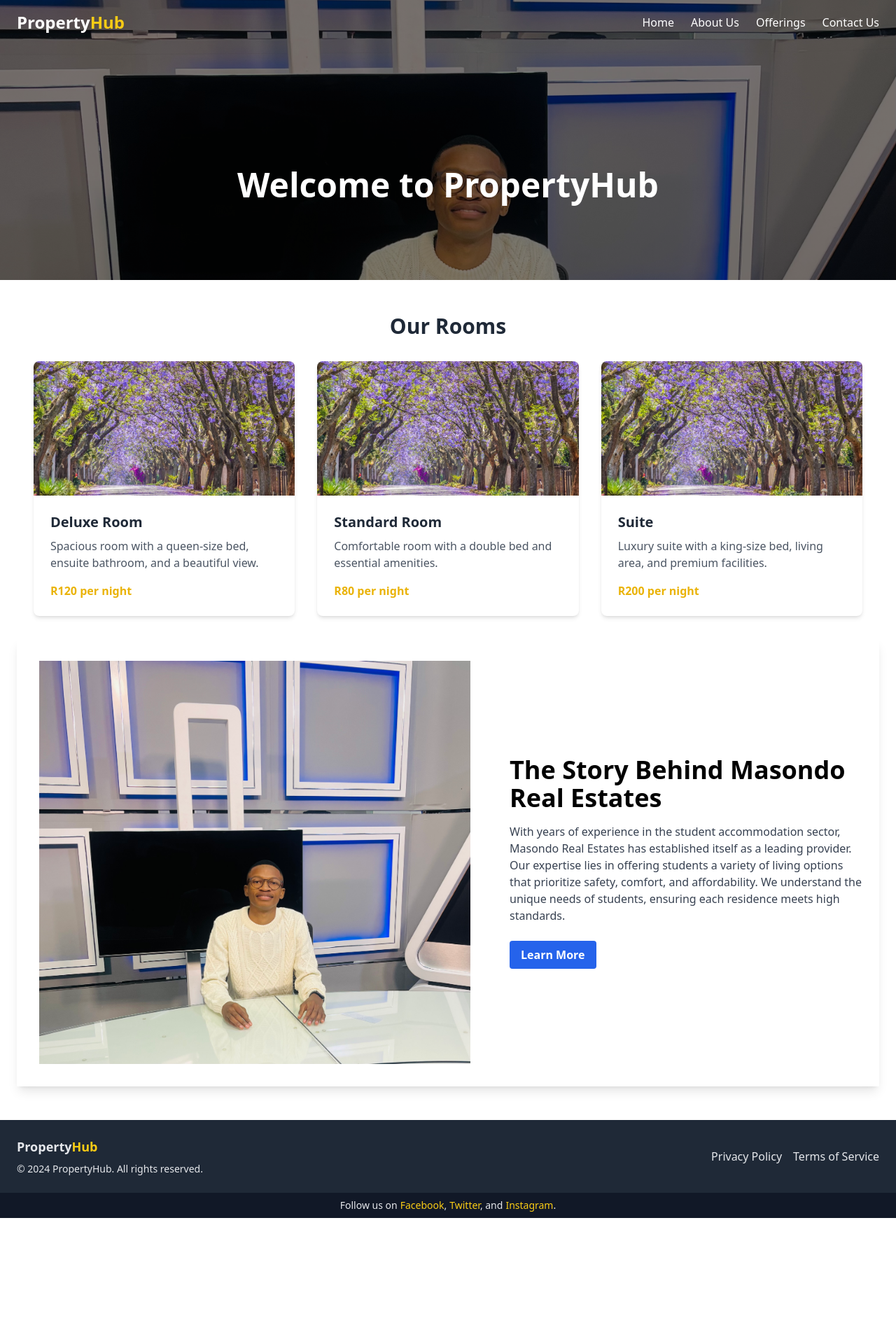
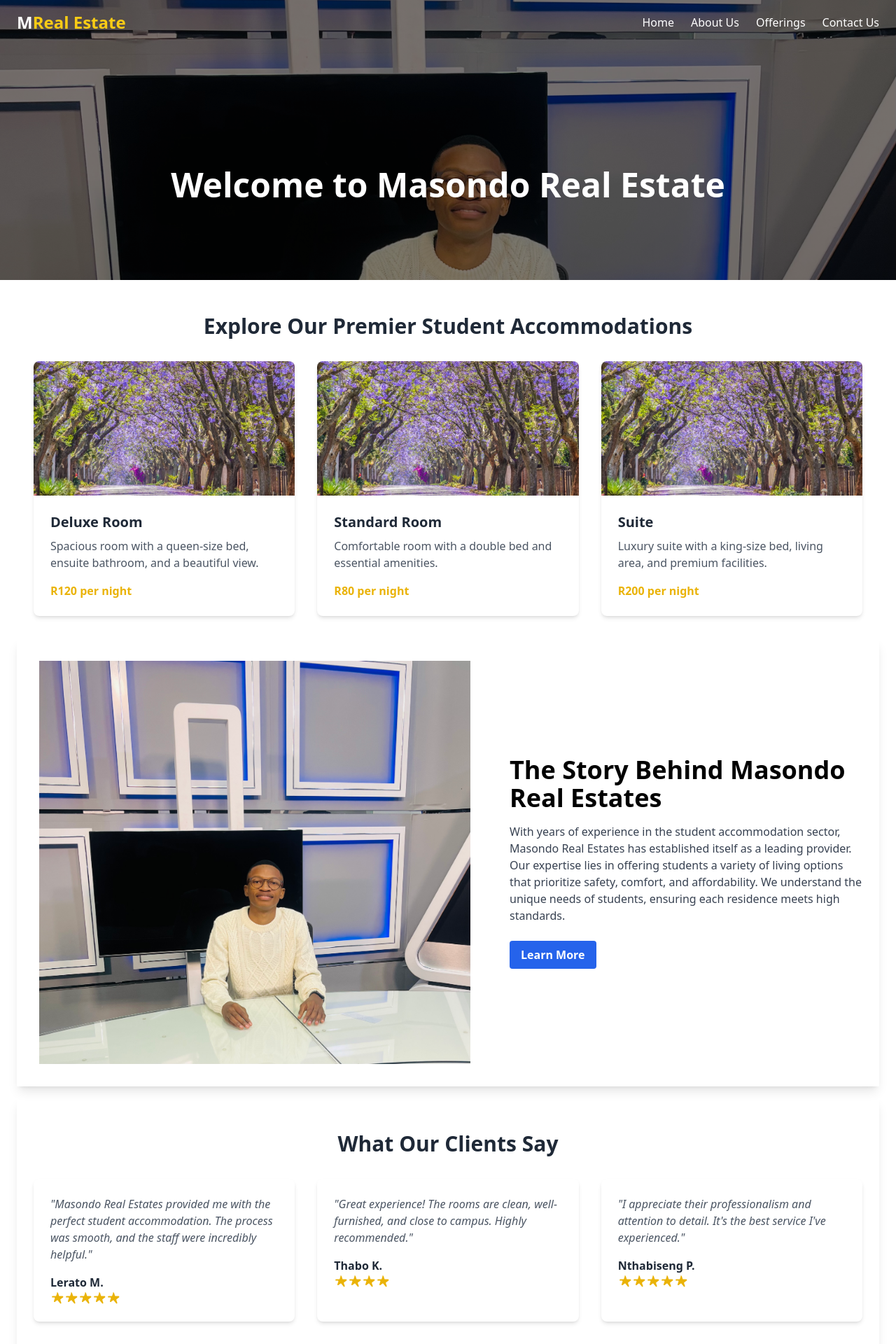
Before and after one commit to Phagane/student-place, a React (Create React App) app in the folder client/: page / in a window 1280 px wide. Shown: the top 1920 px of the page at 70% size. Before the commit the page ends 1740 px from the top, so only its background shows below. Built offline with nearby package versions, Linux system fonts and the light colour scheme.

Commit message:
Reviews section added

```diff
--- a/client/src/components/About/AboutUs.jsx
+++ b/client/src/components/About/AboutUs.jsx
@@ -9,7 +9,6 @@ const AboutUs = () => {
         bannerTitle="About Us"
       />
       <main className="container mx-auto px-6 py-12">
-        {/* Content for About Us page */}
       </main>
     </div>
   );
--- a/client/src/components/Homepage/Homepage.jsx
+++ b/client/src/components/Homepage/Homepage.jsx
@@ -2,11 +2,12 @@ import React from "react";
 import Header from "../Layouts/Header";
 import RoomGallery from "./RoomGallery";
 import ImageCard from "./ImageCard";
+import Reviews from "./Reviews";
 
 const Homepage = () => {
   return (
     <div>
-      <Header bannerImage="aboutUs.jpg" bannerTitle="Welcome to PropertyHub"/>
+      <Header bannerImage="aboutUs.jpg" bannerTitle="Welcome to Masondo Real Estate"/>
       <main className="container mx-auto px-6 py-12">
         <RoomGallery/>
         <ImageCard
@@ -15,6 +16,7 @@ const Homepage = () => {
           description="With years of experience in the student accommodation sector, Masondo Real Estates has established itself as a leading provider. Our expertise lies in offering students a variety of living options that prioritize safety, comfort, and affordability. We understand the unique needs of students, ensuring each residence meets high standards."
           buttonText="Learn More"
         />
+        <Reviews/>
       </main>
     </div>
   );
--- /dev/null
+++ b/client/src/components/Homepage/Reviews.jsx
@@ -0,0 +1,61 @@
+import React from "react";
+
+const Reviews = () => {
+  const reviews = [
+    {
+      id: 1,
+      name: "Lerato M.",
+      feedback: "Masondo Real Estates provided me with the perfect student accommodation. The process was smooth, and the staff were incredibly helpful.",
+      rating: 5,
+    },
+    {
+      id: 2,
+      name: "Thabo K.",
+      feedback: "Great experience! The rooms are clean, well-furnished, and close to campus. Highly recommended.",
+      rating: 4,
+    },
+    {
+      id: 3,
+      name: "Nthabiseng P.",
+      feedback: "I appreciate their professionalism and attention to detail. It's the best service I've experienced.",
+      rating: 5,
+    },
+  ];
+
+  return (
+    <section className="mt-4 py-12 shadow-lg">
+      <div className="container mx-auto px-6">
+        <h2 className="text-3xl font-bold text-gray-800 text-center mb-8">What Our Clients Say</h2>
+        <div className="grid md:grid-cols-3 gap-8">
+          {reviews.map((review) => (
+            <div
+              key={review.id}
+              className="bg-white rounded-lg shadow-md p-6 hover:shadow-lg transition-shadow"
+            >
+              <p className="text-gray-600 italic mb-4">"{review.feedback}"</p>
+              <div className="flex items-center justify-between">
+                <h3 className="text-gray-800 font-semibold">{review.name}</h3>
+
+              </div>
+              <div className="flex items-center">
+                  {Array.from({ length: review.rating }).map((_, index) => (
+                    <svg
+                      key={index}
+                      xmlns="http://www.w3.org/2000/svg"
+                      className="h-5 w-5 text-yellow-500"
+                      viewBox="0 0 20 20"
+                      fill="currentColor"
+                    >
+                      <path d="M9.049 2.927c.3-.921 1.603-.921 1.902 0l1.286 3.974a1 1 0 00.95.69h4.219c.969 0 1.371 1.24.588 1.81l-3.417 2.486a1 1 0 00-.364 1.118l1.286 3.974c.3.921-.755 1.688-1.539 1.118L10 13.347l-3.417 2.486c-.784.57-1.838-.197-1.539-1.118l1.286-3.974a1 1 0 00-.364-1.118L2.549 9.401c-.783-.57-.381-1.81.588-1.81h4.219a1 1 0 00.95-.69l1.286-3.974z" />
+                    </svg>
+                  ))}
+                </div>
+            </div>
+          ))}
+        </div>
+      </div>
+    </section>
+  );
+};
+
+export default Reviews;
--- a/client/src/components/Homepage/RoomGallery.jsx
+++ b/client/src/components/Homepage/RoomGallery.jsx
@@ -1,4 +1,3 @@
-// src/components/RoomGallery.jsx
 import React from "react";
 
 const RoomGallery = () => {
@@ -29,7 +28,8 @@ const RoomGallery = () => {
   return (
     <section>
       <div className="container mx-auto px-6">
-        <h2 className="text-3xl font-bold text-gray-800 text-center mb-8">Our Rooms</h2>
+        <h2 className="text-3xl font-bold text-gray-800 text-center mb-8">Explore Our Premier Student Accommodations
+</h2>
         <div className="grid md:grid-cols-3 gap-8">
           {rooms.map((room) => (
             <div
--- a/client/src/components/Layouts/Header.jsx
+++ b/client/src/components/Layouts/Header.jsx
@@ -1,4 +1,3 @@
-// src/components/Header.jsx
 import React from "react";
 
 const Header = ({ bannerImage, bannerTitle }) => {
@@ -7,14 +6,11 @@ const Header = ({ bannerImage, bannerTitle }) => {
       className="relative bg-cover bg-center bg-no-repeat h-[400px]"
       style={{ backgroundImage: `url(${bannerImage})` }}
     >
-      {/* Overlay */}
       <div className="absolute inset-0 bg-black bg-opacity-50"></div>
-
-      {/* Navbar */}
       <div className="relative z-10">
         <div className="container mx-auto flex justify-between items-center py-4 px-6">
           <div className="text-2xl font-bold text-white">
-            <a href="/">Property<span className="text-yellow-400">Hub</span></a>
+            <a href="/">M<span className="text-yellow-400">Real Estate</span></a>
           </div>
           <nav className="hidden md:flex space-x-6">
             <a href="/" className="text-white hover:text-yellow-300 transition">Home</a>
@@ -27,8 +23,6 @@ const Header = ({ bannerImage, bannerTitle }) => {
           </button>
         </div>
       </div>
-
-      {/* Banner Title */}
       <div className="relative z-10 flex items-center justify-center h-full">
         <h1 className="text-3xl md:text-5xl font-bold text-white">{bannerTitle}</h1>
       </div>
```
